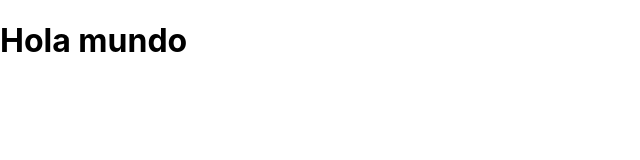
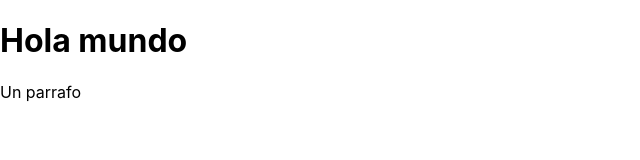
Before and after one commit to borismg04/Admin-Pacientes, a React (Vite) app: page / in a window 1280 px wide. Shown: the top 160 px of the page, without its empty margins (0-640 px from the left). Built offline with nearby package versions, Linux system fonts and the light colour scheme.

Commit message:
conceptos

```diff
--- a/index.html
+++ b/index.html
@@ -4,7 +4,7 @@
     <meta charset="UTF-8" />
     <link rel="icon" type="image/svg+xml" href="/src/favicon.svg" />
     <meta name="viewport" content="width=device-width, initial-scale=1.0" />
-    <title>Vet App</title>
+    <title>Admin State</title>
   </head>
   <body>
     <div id="root"></div>
--- a/src/App.jsx
+++ b/src/App.jsx
@@ -1,11 +1,13 @@
 import { useState } from 'react'
 
 function App() {
-
   return (
-    <div className="App">
-      <h1>Hola mundo</h1>
-    </div>
+    <>
+      <div className="App">
+        <h1>Hola mundo</h1>
+        <p>Un parrafo</p>
+      </div>
+    </>
   )
 }
 
```
